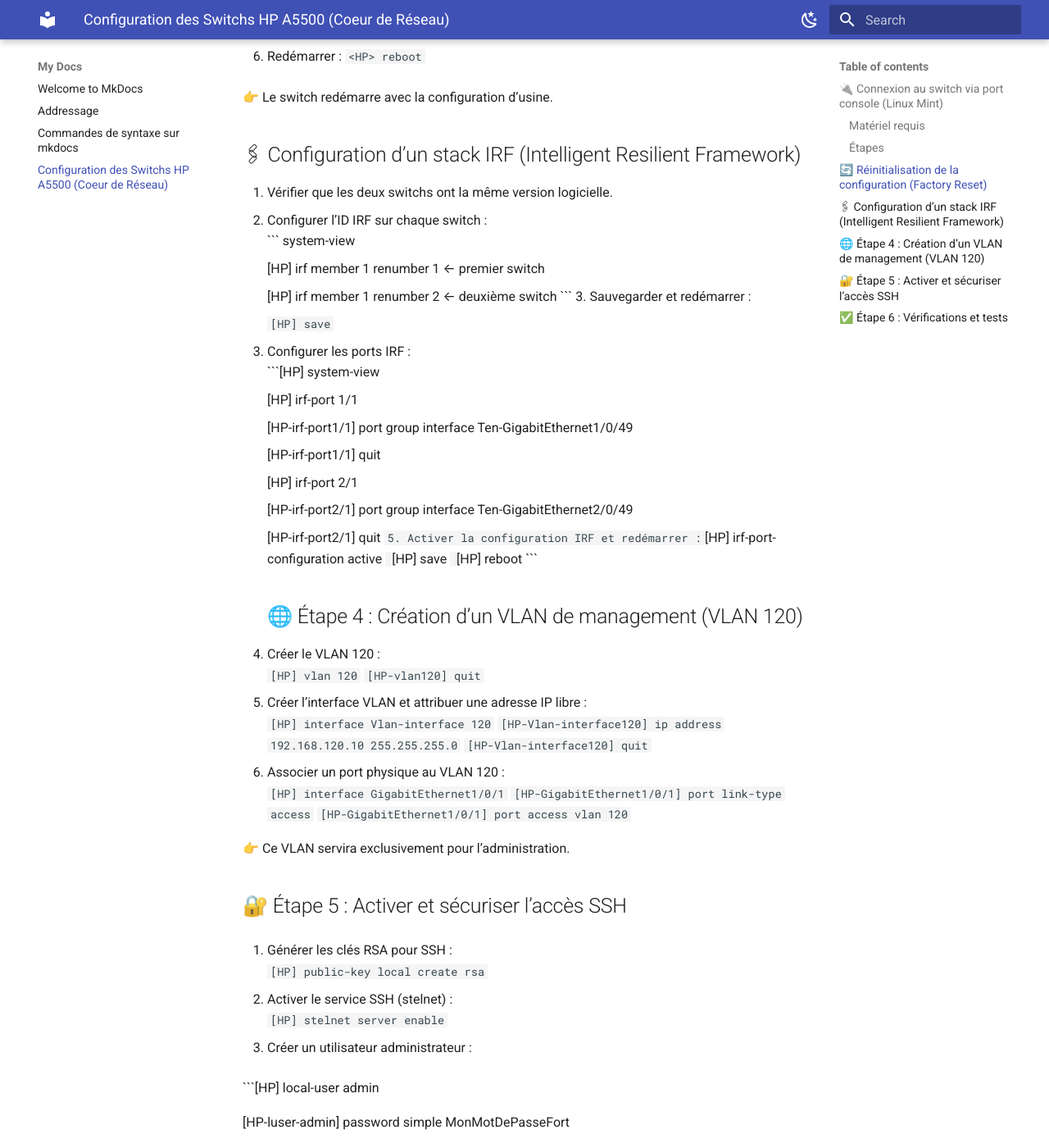
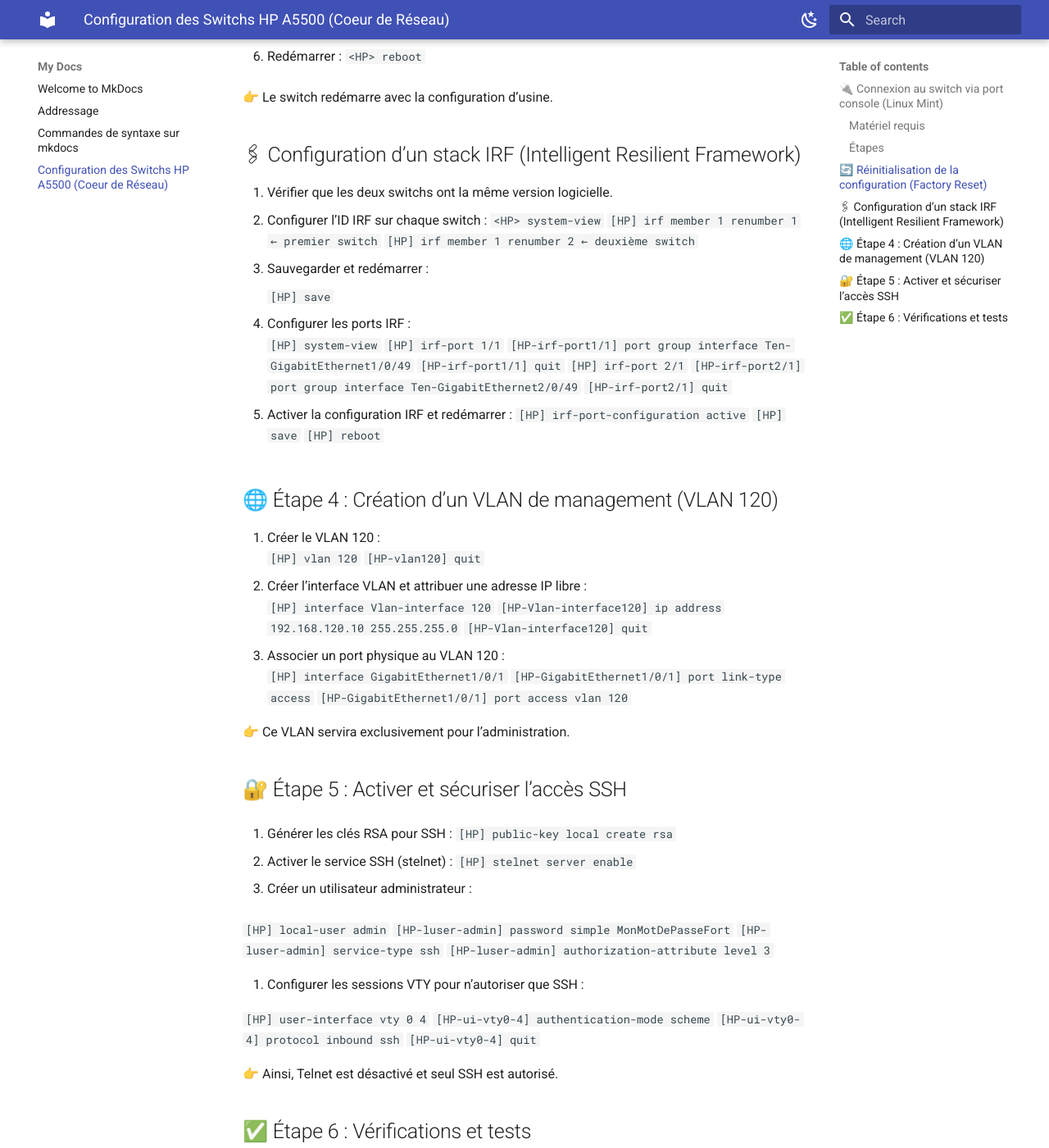
Before and after one commit to Sym-0ne/LaPaillasse, an MkDocs documentation site: the page built from docs/reseau.md, in a window 1280 px wide and 1400 px high, scrolled down 1313 px. Shown: the whole window at 82% size. Built offline with MkDocs 1.6.1 and Material for MkDocs 9.7.7, drawn with Linux system fonts in a browser that asks for light colours; some of the changed text lies outside the part shown.

Commit message:
modif 82

````diff
--- a/docs/reseau.md
+++ b/docs/reseau.md
@@ -52,34 +52,35 @@
 ## 🖇 Configuration d’un stack IRF (Intelligent Resilient Framework)
 
 1. Vérifier que les deux switchs ont la même version logicielle.
-2. Configurer l’ID IRF sur chaque switch :<br>
-    ```<HP> system-view
+2. Configurer l’ID IRF sur chaque switch :
+   ```<HP> system-view
+   ```
+   ```[HP] irf member 1 renumber 1   ← premier switch
+   ```
+   ```[HP] irf member 1 renumber 2   ← deuxième switch
+   ```
 
-    [HP] irf member 1 renumber 1   ← premier switch
-
-    [HP] irf member 1 renumber 2   ← deuxième switch
-    ```
 3. Sauvegarder et redémarrer :
 
     ```[HP] save
     ```
 
 4. Configurer les ports IRF :<br>
-    ```[HP] system-view
+   ```[HP] system-view
+   ```
+   ```[HP] irf-port 1/1
+   ```
+   ```[HP-irf-port1/1] port group interface Ten-GigabitEthernet1/0/49
+   ```
+   ```[HP-irf-port1/1] quit
+   ```
+   ```[HP] irf-port 2/1
+   ```
+   ```[HP-irf-port2/1] port group interface Ten-GigabitEthernet2/0/49
+   ```
+   ```[HP-irf-port2/1] quit
+   ```
 
-
-    [HP] irf-port 1/1
-
-    [HP-irf-port1/1] port group interface Ten-GigabitEthernet1/0/49
-
-    [HP-irf-port1/1] quit
-
-    [HP] irf-port 2/1
-
-    [HP-irf-port2/1] port group interface Ten-GigabitEthernet2/0/49
-
-    [HP-irf-port2/1] quit
-    ```
 5. Activer la configuration IRF et redémarrer :
    ```[HP] irf-port-configuration active
    ```
@@ -113,26 +114,26 @@
 
 ## 🔐 Étape 5 : Activer et sécuriser l’accès SSH
 
-1. Générer les clés RSA pour SSH :<br>
+1. Générer les clés RSA pour SSH :
    ```[HP] public-key local create rsa
    ```
 
-2. Activer le service SSH (stelnet) :<br>
+2. Activer le service SSH (stelnet) :
    ```[HP] stelnet server enable
    ```
 
-3. Créer un utilisateur administrateur :<br>
+3. Créer un utilisateur administrateur :
 
    ```[HP] local-user admin
-
-   [HP-luser-admin] password simple MonMotDePasseFort
-
-   [HP-luser-admin] service-type ssh
-
-   [HP-luser-admin] authorization-attribute level 3
+   ```
+   ```[HP-luser-admin] password simple MonMotDePasseFort
+   ```
+   ```[HP-luser-admin] service-type ssh
+   ```
+   ```[HP-luser-admin] authorization-attribute level 3
    ```
 
-4. Configurer les sessions VTY pour n’autoriser que SSH :<br>
+4. Configurer les sessions VTY pour n’autoriser que SSH :
 
    ```[HP] user-interface vty 0 4
    ```
@@ -147,17 +148,17 @@
 
 ## ✅ Étape 6 : Vérifications et tests
 
-1. Vérifier l’état du stack IRF :<br>
+1. Vérifier l’état du stack IRF :
 
 ```<HP> display irf
 ```
 
-2. Vérifier l’adresse IP du VLAN de management :<br>
+2. Vérifier l’adresse IP du VLAN de management :
 
 ```<HP> display ip interface brief
 ```
 
-3. Depuis un poste client, tester l’accès SSH :<br>
+3. Depuis un poste client, tester l’accès SSH :
 
 ```ssh admin@192.168.120.10
 ```
````
